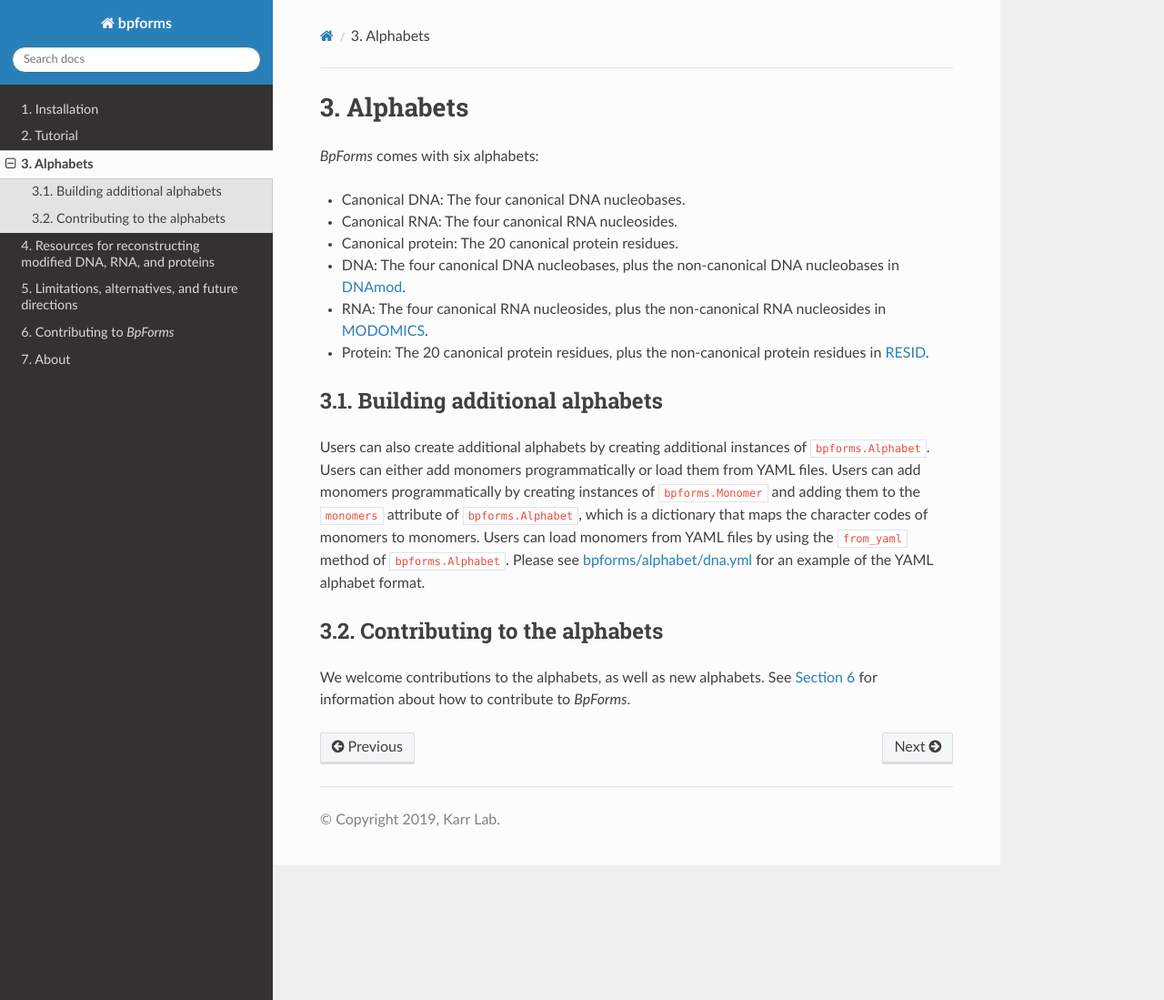
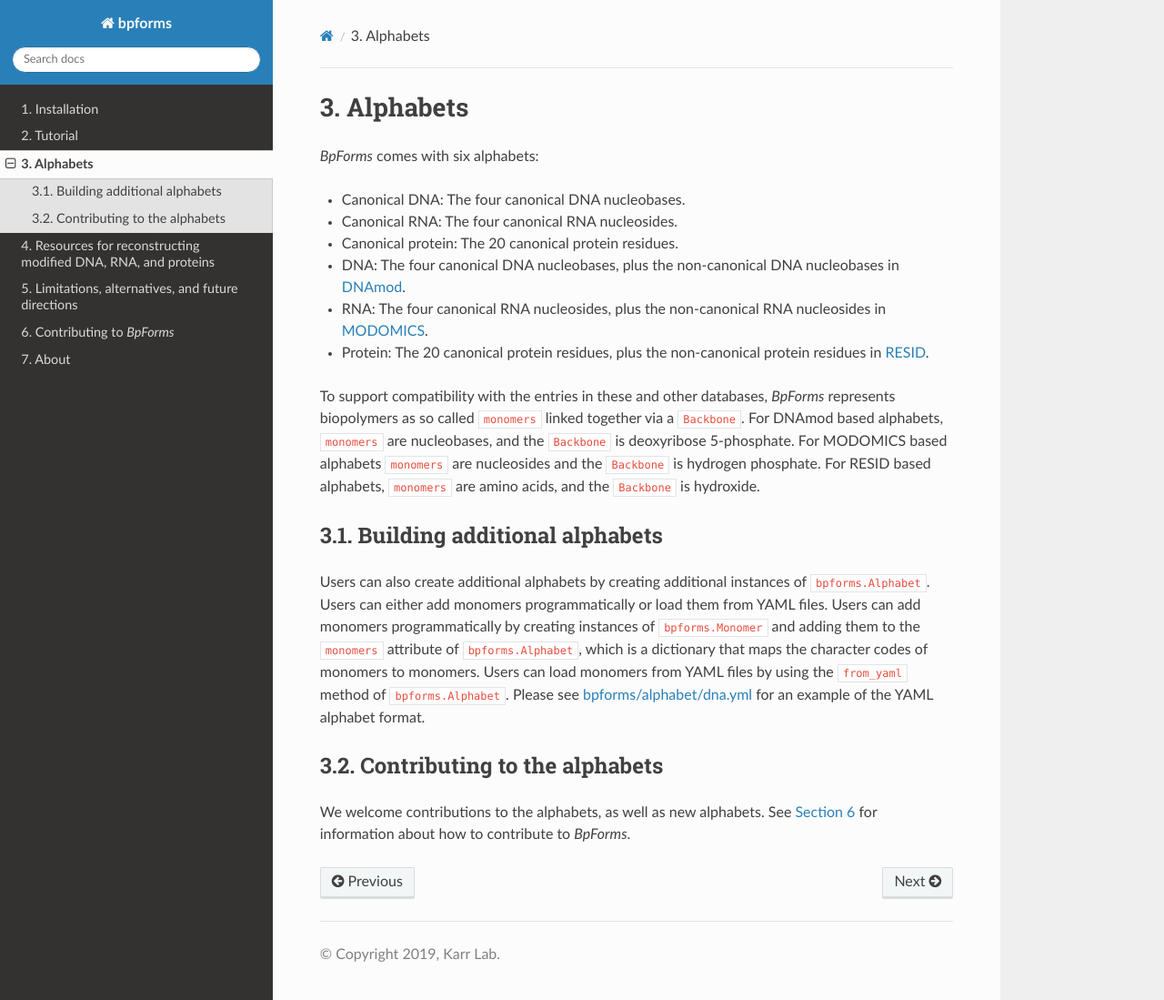
Before and after one commit to KarrLab/bpforms, a Sphinx documentation site: the page built from docs/alphabets.rst, in a window 1280 px wide and 1099 px high. Shown: the whole window at 91% size. Built offline with Sphinx 7.4.7 and the Read the Docs theme 2.0.0, drawn with Linux system fonts in a browser that asks for light colours; pages that are not in the unit, such as notebooks, are missing from menus.

Commit message:
added a paragraph explaining the monomer and backbone concept

```diff
--- a/docs/alphabets.rst
+++ b/docs/alphabets.rst
@@ -10,6 +10,8 @@ Alphabets
 * RNA: The four canonical RNA nucleosides, plus the non-canonical RNA nucleosides in `MODOMICS <http://modomics.genesilico.pl/modifications/>`_.
 * Protein: The 20 canonical protein residues, plus the non-canonical protein residues in `RESID <https://pir.georgetown.edu/resid/>`_.
 
+To support compatibility with the entries in these and other databases, `BpForms` represents biopolymers as so called ``monomers`` linked together via a ``Backbone``. For DNAmod based alphabets, ``monomers`` are nucleobases, and the ``Backbone`` is deoxyribose 5-phosphate. For MODOMICS based alphabets ``monomers`` are nucleosides and the ``Backbone`` is hydrogen phosphate. For RESID based alphabets, ``monomers`` are amino acids, and the ``Backbone`` is hydroxide.
+
 
 Building additional alphabets
 ^^^^^^^^^^^^^^^^^^^^^^^^^^^^^
--- a/docs/python_api.rst
+++ b/docs/python_api.rst
@@ -81,7 +81,7 @@ Use these commands to calculate the length, formula, molecular weight, and charg
 Generating FASTA sequences for `BpForms`
 ^^^^^^^^^^^^^^^^^^^^^^^^^^^^^^^^^^^^^^^^
 
-The ``get_fasta`` method generates FASTA representations of `BpForms`. Where annotated, this method uses the ``base_monomers`` attribute to represent modified monomers using the code for their root (e.g. m2A is represented as "A"). Monomers that don't have their base annotated are represented as "N"::
+The ``get_fasta`` method generates FASTA representations of `BpForms`. Where annotated, this method uses the ``base_monomers`` attribute to represent modified monomers using the code for their root (e.g. m2A is represented as "A"). Monomers that don't have their base annotated are represented as "N" and "X" for nucleic acids and proteins, respectively::
 
     dna_form.get_fasta()
         => ACGAAC
```
